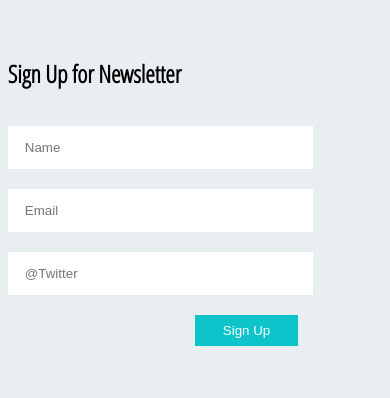
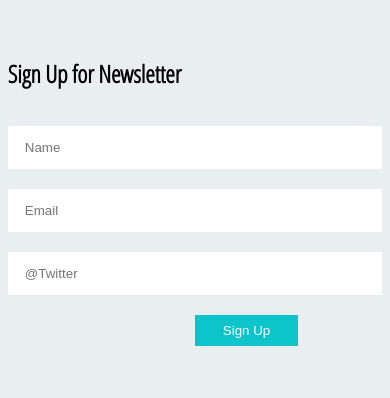
Before and after one commit to VanguriMadhu/Privacore, a plain HTML site: page index.html in a window 390 px wide. Shown: the part 8620-9018 px from the top of the page. Drawn offline with Linux system fonts and the light colour scheme; files whose address does not match are found by name.

Commit message:
fixed input form

```diff
--- a/css/resposive.css
+++ b/css/resposive.css
@@ -292,4 +292,12 @@
     nav ul li:first-child{
         line-height: 0;
     }
+    .footer-form {
+        margin-right: 0px;
+    }
+
+    input {
+        padding: 14px 111px 14px 17px;
+        width: 100%;
+    }
 }
--- a/css/style.css
+++ b/css/style.css
@@ -515,6 +515,7 @@ input{
     margin-bottom: 20px;
     outline: unset;
     border: none;
+    width: 100%;
 }
 
 .footer-form{
```
